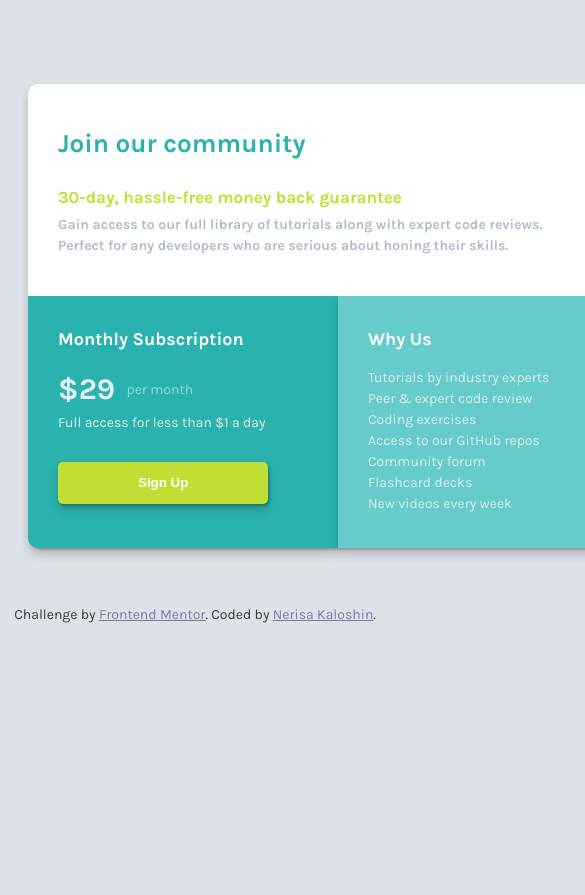
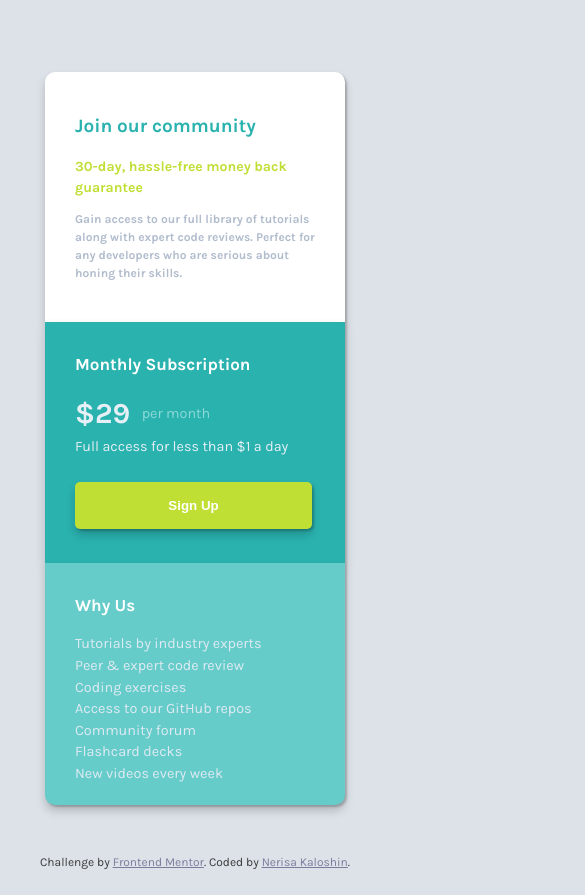
Before and after one commit to NerisaK/github-upload, a plain HTML site: page index.html in a window 390 px wide. Shown: the top 895 px of the page, 585 px wide, since content can reach past the window. Before the commit the page ends 844 px from the top, so only its background shows below. Drawn offline with Linux system fonts and the light colour scheme.

Commit message:
made responsive

```diff
--- a/index.html
+++ b/index.html
@@ -19,7 +19,7 @@
 <p><strong>Gain access to our full library of tutorials along with expert code reviews.<br>
 Perfect for any developers who are serious about honing their skills.</strong></p>
 </div>
-<section id="columns">
+<section class="columns">
 <div class="subscribe">
 <h3>Monthly Subscription</h3>
 <p>
--- a/style.css
+++ b/style.css
@@ -32,9 +32,10 @@ h3 {
     position: static;
 }
 
-#columns {
+.columns {
     display: grid;
     grid-template-columns: 1fr 1fr;
+    grid-template-rows: 1fr;
 }
 
 .join,
@@ -123,3 +124,71 @@ footer a {
 footer a:hover {
     color:rgba(81, 81, 107, 0.89);
 }
+
+@media (max-width: 900px) {
+
+    body {
+        background-size: 900px;
+        font-size: 12px;
+    }
+
+
+    h1 {
+        font-size: 19px;
+    }
+
+    h3 {
+        font-size: 17px;
+    }
+
+    #pricetab {
+        width: 300px;
+    }
+
+    .columns {
+        grid-template-columns: 1fr;
+        grid-template-rows: 1fr 1fr;
+    }
+
+    .join {
+        border-top-left-radius: 10px;
+        border-top-right-radius: 10px;
+    }
+
+    .join br {
+        display: none;
+    }
+
+    #yellow-text {
+        font-size: 14px;
+        margin-bottom: 10px;
+    }
+
+
+    .subscribe {
+        border-radius: 0%;
+        font-size: 1.2em;
+        padding: 20px 30px 0 30px;
+    }
+
+    #dollar {
+        font-size: 29px;
+    }
+
+    button {
+        padding: 1.2em 7em;
+        margin: 10px 0 0 0;
+    }
+
+    .why-us {
+        border-bottom-right-radius: 10px;
+        border-bottom-left-radius: 10px;
+        font-size: 1.2em;
+        padding: 20px 30px;
+    }
+
+    .why-us p {
+        margin-bottom: 0px;
+    }
+
+  }
```
